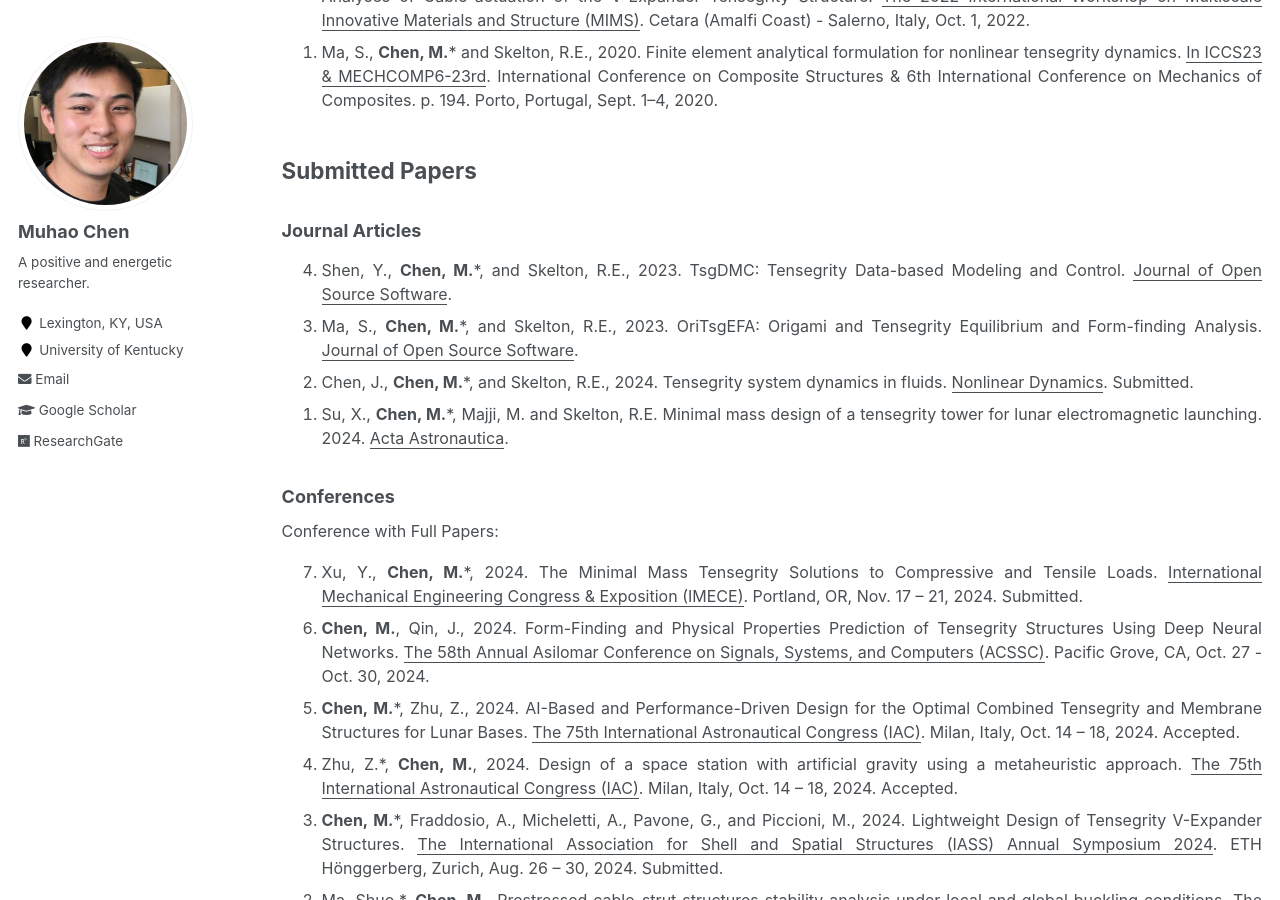
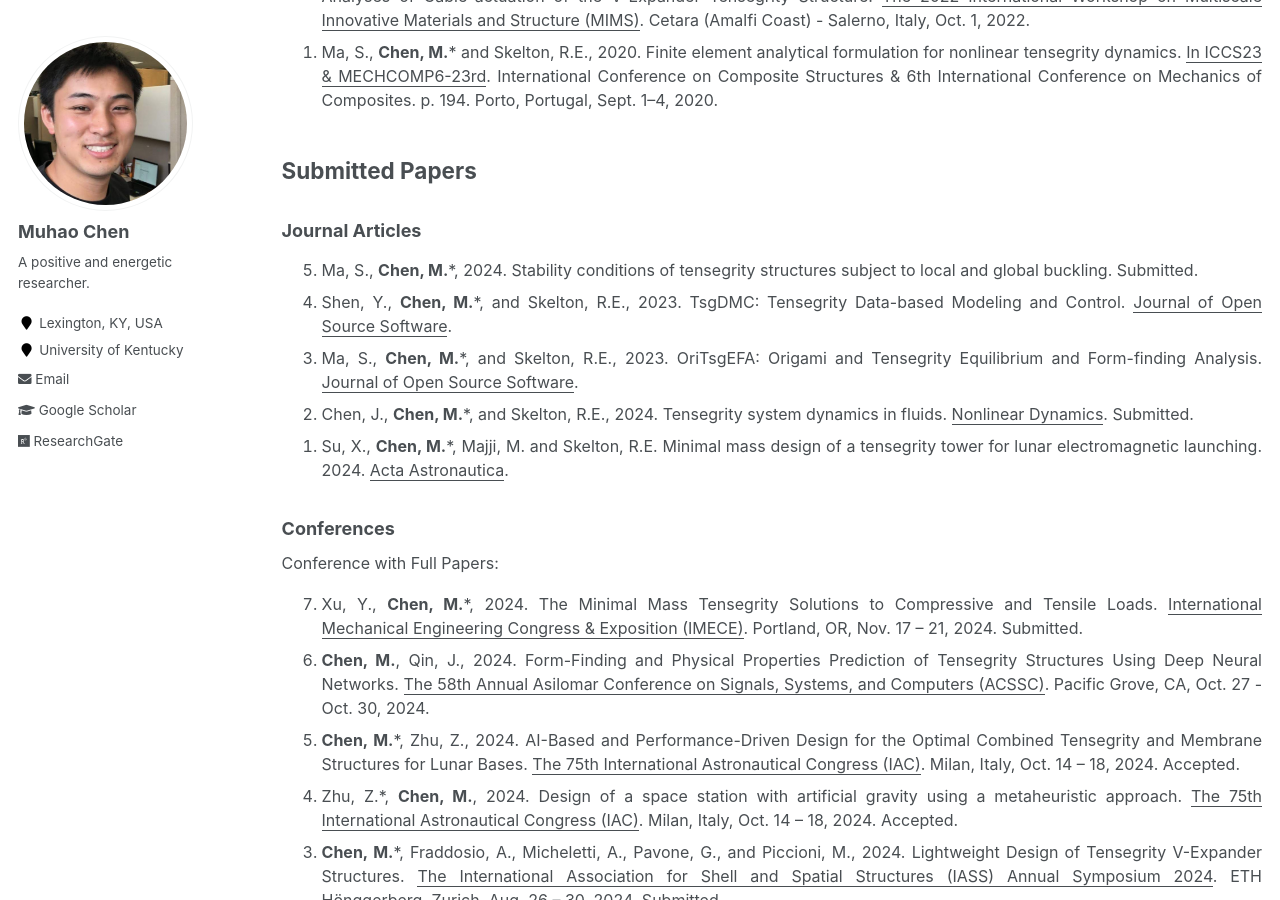
Before and after one commit to Muhao-Chen/muhao-chen.github.io, a Jekyll site: the page built from _pages/publication.md, in a window 1280 px wide and 900 px high, scrolled down 3451 px. Built offline with Jekyll 4.4.1, drawn with Linux system fonts in a browser that asks for light colours.

Commit message:
Update publication.md

```diff
--- a/_pages/publication.md
+++ b/_pages/publication.md
@@ -87,6 +87,7 @@ Conference with Abstracts:
 <!-- <li> <strong>Chen, M.</strong>*, and Skelton, R.E., 2022. Mass efficient Double-Helix Tensegrity for underwater, land, air, and space applications. <u>Computer Methods in Applied Mechanics and Engineering</u>.-->
 <!-- <li> <strong>Chen, M.</strong>*, Shen, Y., Majji, M. and Skelton, R.E. Integrated economic sensor/actuator selection and covariance control for tensegrity robots. 2023. <u>Automatica</u>. </li> -->
 <!-- <li>Bai, M., <strong>Chen, M</strong>*, and Skelton, R.E., 2023. Lightweight design of tensegrity cranes based on the Michell Truss topology subject to cantilever loads. <u>Computer Methods in Applied Mechanics and Engineering</u>. Submitted.<\li> -->
+<li>Ma, S., <strong>Chen, M.</strong>*, 2024. Stability conditions of tensegrity structures subject to local and global buckling. Submitted.</li>
 <li>Shen, Y., <strong>Chen, M.</strong>*, and Skelton, R.E., 2023. TsgDMC: Tensegrity Data-based Modeling and Control. <u>Journal of Open Source Software</u>. </li>
 <li>Ma, S., <strong>Chen, M.</strong>*, and Skelton, R.E., 2023. OriTsgEFA: Origami and Tensegrity Equilibrium and Form-finding Analysis. <u>Journal of Open Source Software</u>. </li>
 <li>Chen, J., <strong>Chen, M.</strong>*, and Skelton, R.E., 2024. Tensegrity system dynamics in fluids. <u>Nonlinear Dynamics</u>. Submitted.</li>
```
